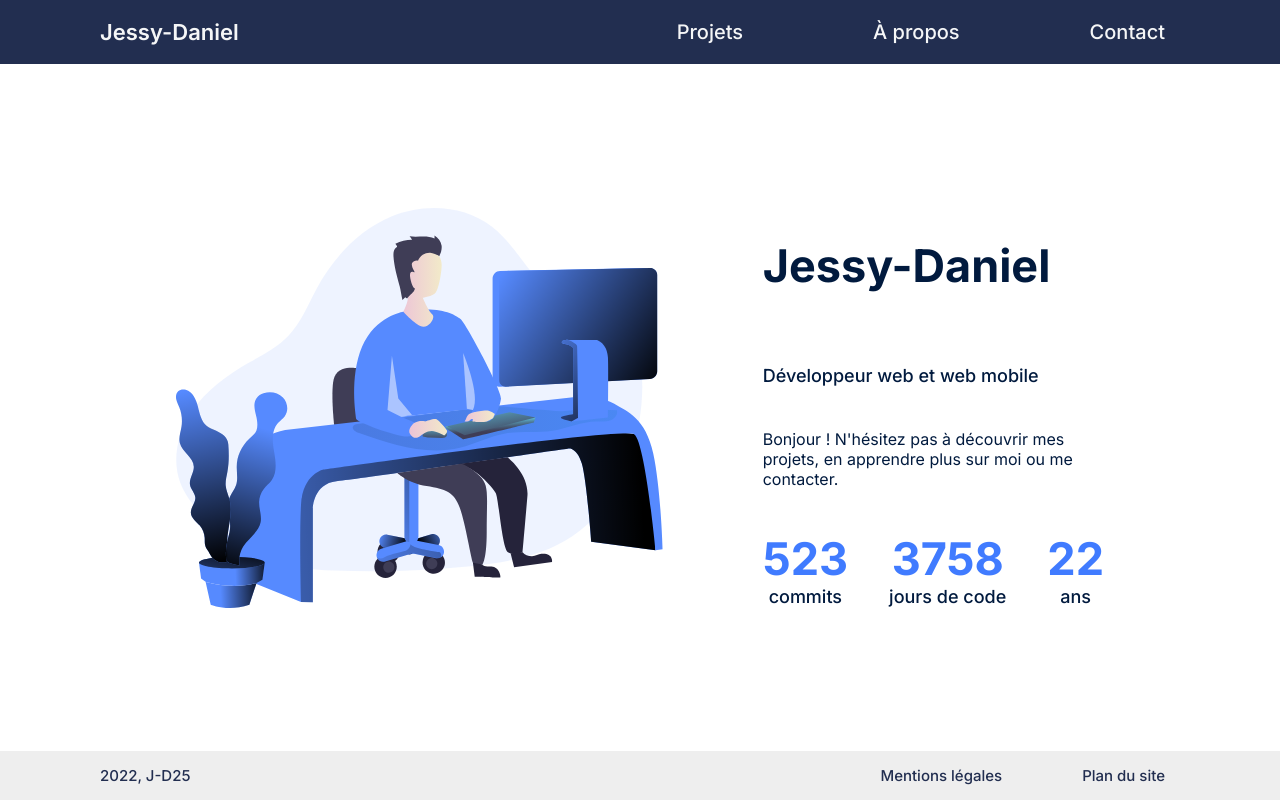
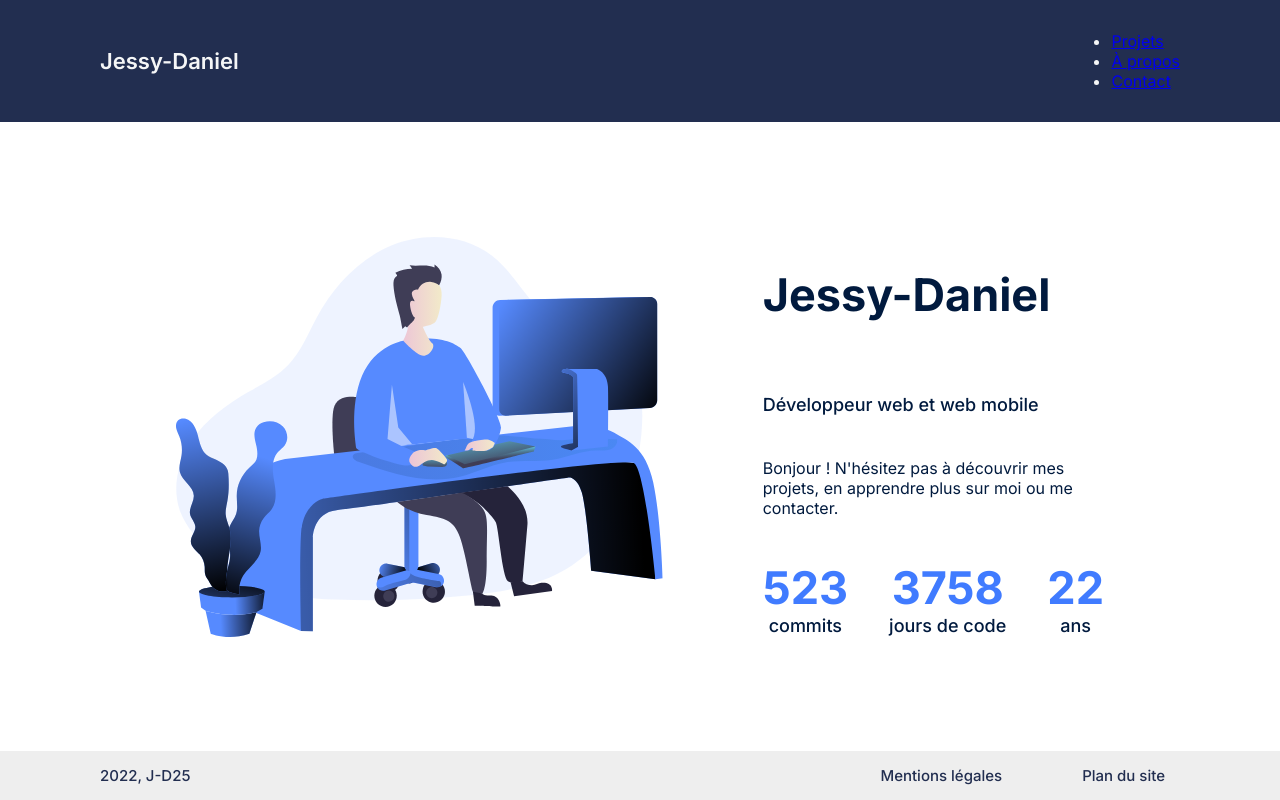
Before and after one commit to J-D25/portfolio, a React (Create React App) app: page / in a window 1280 px wide. Built offline with nearby package versions, Linux system fonts and the light colour scheme.

Commit message:
src/components/Header.js : add <nav> and Navlink

```diff
--- a/src/components/Header.js
+++ b/src/components/Header.js
@@ -1,5 +1,5 @@
 import './Header.css';
-import {Link} from "react-router-dom";
+import {Link, NavLink} from "react-router-dom";
 import Project from "./Project";
 import Contact from "./Contact";
 import About from "./About";
@@ -10,9 +10,11 @@ export default function Header(){
 return (<>
 <header id="header">
     <p className="Header-logo"><Link to="/">Jessy-Daniel</Link></p>
-    <ul>{
-        items.map((item, index) => <li key={index}><Link  to={item.link} className="nav-link">{item.name}</Link></li>)
-    }</ul>
+    <nav>
+        <ul>{
+            items.map((item, index) => <li key={index}><NavLink to={item.link}>{item.name}</NavLink></li>)
+        }</ul>
+    </nav>
 </header>
 </>
 );
```
